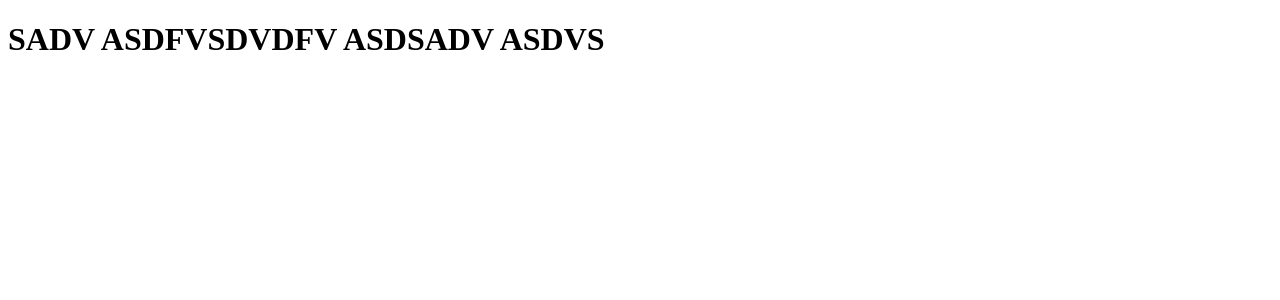
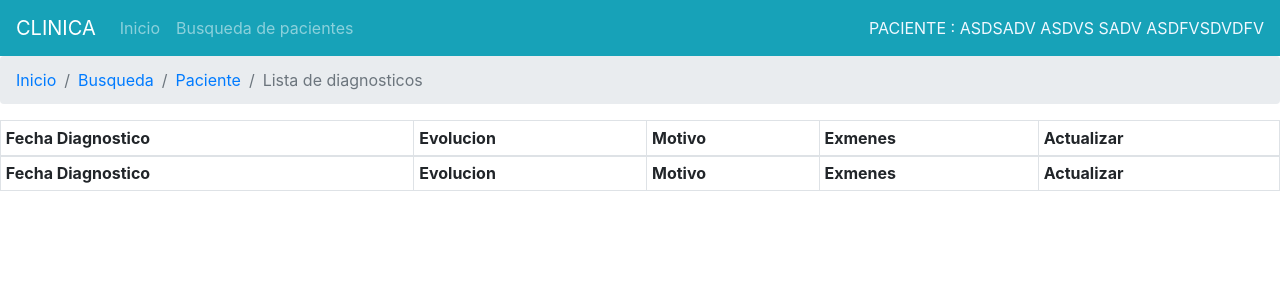
Before and after one commit to MAURI-PROGRAM/PROYECTO_MEDICO, a Django app: page /registros/paciente/listar_diagnostico/6 in a window 1280 px wide. Shown: the top 300 px of the page. Run offline with Django 3.2, Linux system fonts and the light colour scheme; data comes from the database, SQL or seed files in the repository; lists and menus that the app fills with data are empty; some libraries are stand-ins or nearby versions.

Commit message:
arreglo de la pagina  listar

```diff
--- a/Registros/templates/registros/base.html
+++ b/Registros/templates/registros/base.html
@@ -8,7 +8,7 @@
 </head>
 
 <body>
-    <nav class="navbar navbar-expand-lg navbar-dark bg-success">
+    <nav class="navbar navbar-expand-lg navbar-dark bg-info">
         <a class="navbar-brand" href="/registros">CLINICA</a>
         <div class="collapse navbar-collapse" id="navbarTogglerDemo03">
             <ul class="navbar-nav mr-auto mt-2 mt-lg-0">
--- /dev/null
+++ b/Registros/templates/registros/base_listar.html
@@ -0,0 +1,31 @@
+{% extends 'registros/base.html' %}
+
+{% load crispy_forms_tags %}
+
+{% block title %}{% endblock %}
+
+{% block principal %}
+<li class="nav-item">
+  <a class="nav-link" href="{% url 'registros:index'%}">Inicio</a>
+</li>
+<li class="nav-item">
+  <a class="nav-link" href="{% url 'registros:buscar'%}">Busqueda de pacientes</a>
+</li>
+{% endblock %}
+
+{%block derecha%}
+</div>
+<div style="color:aliceblue">PACIENTE : {{paciente.nombre1}}&nbsp{{paciente.nombre2}}&nbsp{{paciente.apellPadre}}&nbsp{{paciente.apellMadre}}
+</div>
+{%endblock%}
+
+{% block lista %}
+<li class="breadcrumb-item"><a href="{% url 'registros:index'%}">Inicio</a></li>
+<li class="breadcrumb-item"><a href="{% url 'registros:buscar'%}">Busqueda</a></li>
+<li class="breadcrumb-item"><a href="{% url 'registros:paciente' ident=paciente.pk %}">Paciente</a></li>
+{% block tipoeco %}{% endblock %}
+
+{% endblock %}
+
+{% block content %}
+{% endblock %}
--- a/Registros/templates/registros/diagnostico_list.html
+++ b/Registros/templates/registros/diagnostico_list.html
@@ -1,12 +1,51 @@
-{%extends "registros/inicio.html"%}
-{%block contenido%}
-{%if object_list %}
-	<ul>
-		{% for pacienter in object_list  %}
-		<li><a href="#">{{pacienter.paciente}}</a></li>
-		{%endfor%}
-	</ul>
-{%else%}
-	<h3>Usted no puede verlo</h3>
-{%endif%}
+{%extends "registros/base_listar.html"%}
+
+{% block tipoeco %}
+<li class="breadcrumb-item active" aria-current="page">Lista de diagnosticos</li>
+{% endblock %}
+
+{%block content%}
+<table id="dtDynamicVerticalScrollExample" class="table table-striped table-bordered table-sm" cellspacing="0" width="100%">
+		<thead>
+		  <tr>
+			<th class="th-sm">Fecha Diagnostico
+			  <i class="fa fa-sort float-right" aria-hidden="true"></i>
+			</th>
+			<th class="th-sm">Evolucion
+				<i class="fa fa-sort float-right" aria-hidden="true"></i>
+			</th>
+			<th class="th-sm">Motivo
+				<i class="fa fa-sort float-right" aria-hidden="true"></i>
+			</th>
+			<th class="th-sm">Exmenes
+				<i class="fa fa-sort float-right" aria-hidden="true"></i>
+			</th>
+			<th class="th-sm">Actualizar
+				<i class="fa fa-sort float-right" aria-hidden="true"></i>
+			</th>
+		  </tr>
+		</thead>
+
+		<tbody>
+			{% for diagnosticos in paciente.diagnostico_set.all %}
+			<tr>
+				<td>{{diagnosticos.fechaDiagnostico}}</td>
+				<td>{{diagnosticos.motivo}}</td>
+				<td>{{diagnosticos.evolucion}}</td>
+				<td>{{diagnosticos.exmenes}}</td>
+				<td><a class="btn btn-primary" href="#">Actualizar</a></td>
+			</tr>
+			{%endfor%}
+		</tbody>
+
+		<tfoot>
+			<tr>
+				<th>Fecha Diagnostico</th>
+				<th>Evolucion</th>
+				<th>Motivo</th>
+				<th>Exmenes</th>
+				<th>Actualizar</th>
+			</tr>
+		</tfoot>
+	  </table>
 {%endblock%}
--- a/Registros/views.py
+++ b/Registros/views.py
@@ -141,7 +141,7 @@ class EcotesticularCreate(CreateView):
 
 class ListDiagnostico(DetailView):
     model = Paciente
-    template_name='registros/detail.html'
+    template_name='registros/diagnostico_list.html'
     def get_context_data(self,**kwargs):
         context = super(ListDiagnostico, self).get_context_data(**kwargs)
         print(context)
```
Also changed, not shown: Registros/templates/registros/ecografias.html (+12 -12 lines), Registros/templates/registros/paciente.html (+13 -13 lines).
